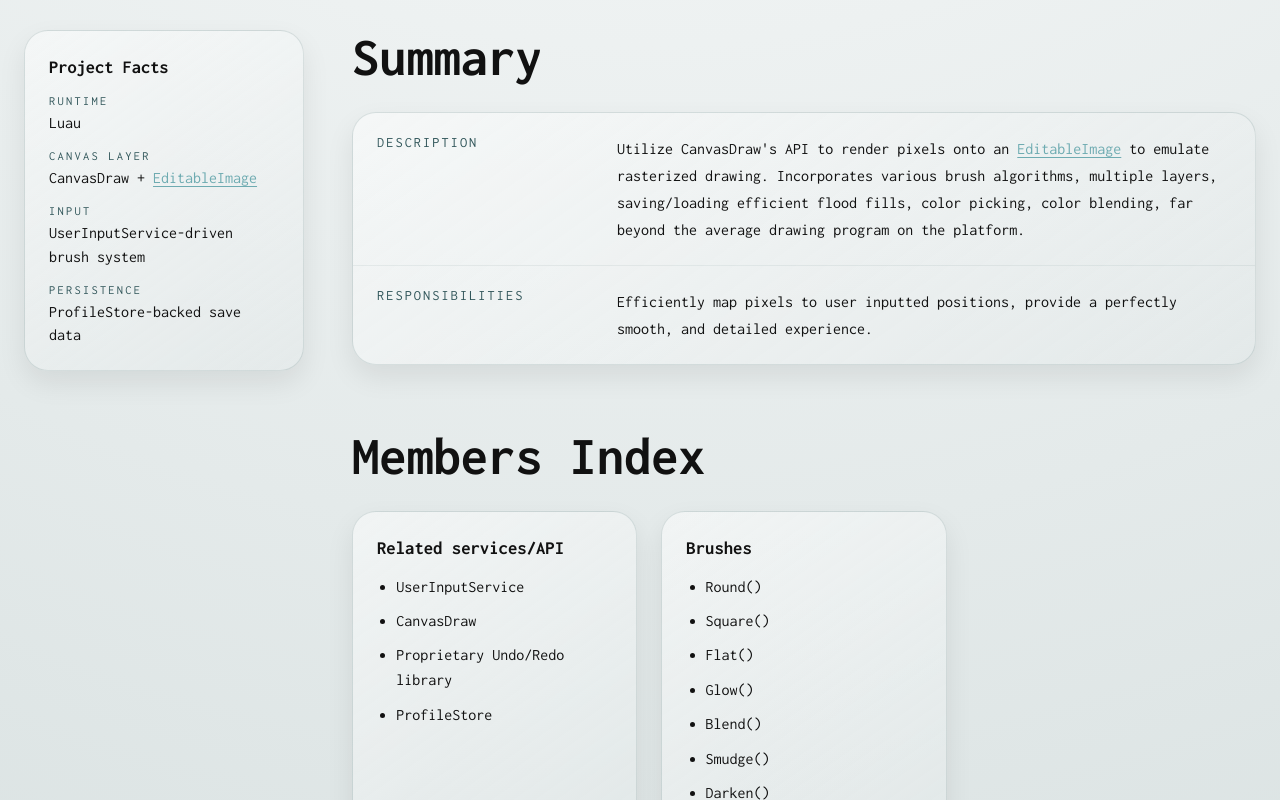
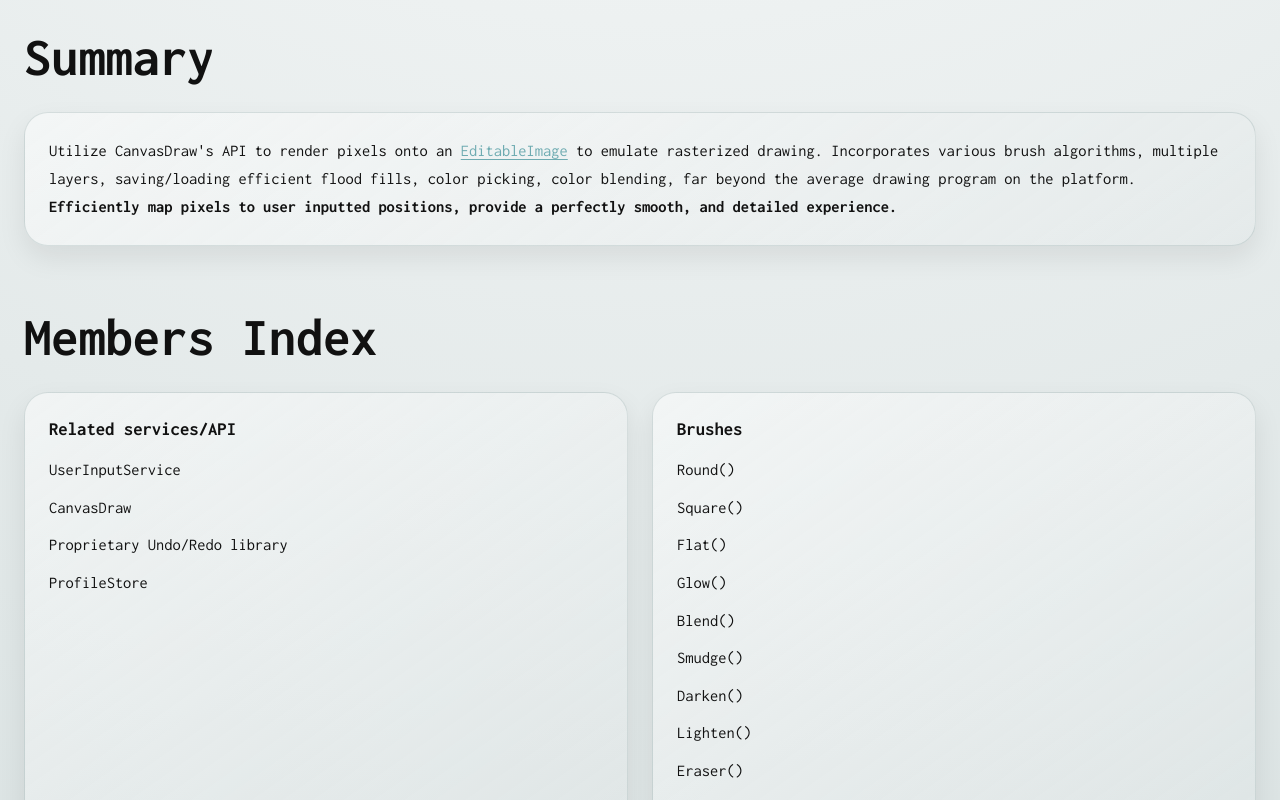
Before and after one commit to blondedkar/blondedkar.github.io, a React (Vite) app: page /RastProject in a window 1280 px wide. Shown: the part 940-1740 px from the top of the page. Built offline with nearby package versions, Linux system fonts and the light colour scheme.

Commit message:
Simplify project documentation content

```diff
--- a/src/pages/RastProject.tsx
+++ b/src/pages/RastProject.tsx
@@ -352,7 +352,6 @@
 
 export default function RastProject() {
   const pageRef = useRef<HTMLElement>(null);
-  const docsShellRef = useRef<HTMLDivElement>(null);
   const navigate = useNavigate();
 
   useLayoutEffect(() => {
@@ -498,54 +497,21 @@
         </div>
       </section>
 
-      <div ref={docsShellRef} className="DocsShell DocsReferenceShell">
-        <aside className="DocsSidebar">
-          <div className="ProjectPanel DocsSidebarCard DocsReferenceStatusCard">
-            <h2 className="DocsSidebarTitle">Project Facts</h2>
-            <div className="DocsMetaList">
-              <div className="DocsMetaRow">
-                <span className="DocsMetaLabel">Runtime</span>
-                <span className="DocsMetaValue">Luau</span>
-              </div>
-              <div className="DocsMetaRow">
-                <span className="DocsMetaLabel">Canvas Layer</span>
-                <span className="DocsMetaValue">
-                  {renderLinkedText("CanvasDraw + EditableImage")}
-                </span>
-              </div>
-              <div className="DocsMetaRow">
-                <span className="DocsMetaLabel">Input</span>
-                <span className="DocsMetaValue">UserInputService-driven brush system</span>
-              </div>
-              <div className="DocsMetaRow">
-                <span className="DocsMetaLabel">Persistence</span>
-                <span className="DocsMetaValue">ProfileStore-backed save data</span>
-              </div>
-            </div>
-          </div>
-        </aside>
-
-        <div className="DocsMain">
+      <div className="DocsMain">
           <section id="rast-summary" className="DocsReferenceSection">
             <div className="SectionHeadingRow">
               <h2 className="ProjectSectionTitle">Summary</h2>
             </div>
 
-            <article className="ProjectPanel DocsReferenceTable">
-              <div className="DocsReferenceRow">
-                <div className="DocsReferenceKey">Description</div>
-                <div className="DocsReferenceValue">
-                  {renderLinkedText(
-                    "Utilize CanvasDraw's API to render pixels onto an EditableImage to emulate rasterized drawing. Incorporates various brush algorithms, multiple layers, saving/loading efficient flood fills, color picking, color blending, far beyond the average drawing program on the platform."
-                  )}
-                </div>
-              </div>
-              <div className="DocsReferenceRow">
-                <div className="DocsReferenceKey">Responsibilities</div>
-                <div className="DocsReferenceValue">
+            <article className="ProjectPanel">
+              <p>
+                {renderLinkedText(
+                  "Utilize CanvasDraw's API to render pixels onto an EditableImage to emulate rasterized drawing. Incorporates various brush algorithms, multiple layers, saving/loading efficient flood fills, color picking, color blending, far beyond the average drawing program on the platform."
+                )}{" "}
+                <strong>
                   Efficiently map pixels to user inputted positions, provide a perfectly smooth, and detailed experience.
-                </div>
-              </div>
+                </strong>
+              </p>
             </article>
           </section>
 
@@ -556,13 +522,13 @@
 
             <div className="ProjectCardGrid DocsReferenceIndex">
               {memberGroups.map((group) => (
-                <article key={group.title} className="ProjectPanel DocsReferenceListCard">
+                <article key={group.title} className="ProjectPanel DocsReferenceParagraphCard">
                   <h3>{group.title}</h3>
-                  <ul className="DocsReferenceList">
+                  <div className="DocsReferenceParagraphs">
                     {group.items.map((item) => (
-                      <li key={item}>{item}</li>
+                      <p key={item}>{item}</p>
                     ))}
-                  </ul>
+                  </div>
                 </article>
               ))}
             </div>
@@ -635,11 +601,11 @@
                         ) : null}
 
                         {"items" in entry && entry.items ? (
-                          <ul className="DocsReferenceList ApiDocsList">
+                          <div className="DocsReferenceParagraphs ApiDocsParagraphs">
                             {entry.items.map((item) => (
-                              <li key={item}>{item}</li>
+                              <p key={item}>{item}</p>
                             ))}
-                          </ul>
+                          </div>
                         ) : null}
                       </article>
                     ))}
@@ -648,8 +614,6 @@
               ))}
             </div>
           </section>
-
-
 
           <section id="rast-changelog" className="DocsReferenceSection">
             <div className="SectionHeadingRow">
@@ -670,7 +634,7 @@
                 </div>
               </div>
 
-               <div className="DocsReferenceRow">
+              <div className="DocsReferenceRow">
                 <div className="DocsReferenceKey">v1.0</div>
                 <div className="DocsReferenceValue">
                   Began Roffinity.
@@ -695,7 +659,6 @@
               <AnimatedActionLabel label="Back to Projects" />
             </Link>
           </section>
-        </div>
       </div>
     </main>
   );
--- a/src/substyle.css
+++ b/src/substyle.css
@@ -461,81 +461,6 @@
   max-width: 24ch;
 }
 
-.DocsShell {
-  display: grid;
-  grid-template-columns: minmax(240px, 280px) minmax(0, 1fr);
-  gap: clamp(1.5rem, 4vw, 3rem);
-  align-items: start;
-}
-
-.DocsSidebar {
-  position: sticky;
-  top: 6.5rem;
-  display: flex;
-  flex-direction: column;
-  gap: 1.5rem;
-}
-
-.DocsSidebarCard {
-  overflow: hidden;
-}
-
-.DocsSidebarTitle {
-  margin: 0 0 1rem;
-  font-size: 1.15rem;
-  line-height: 1.25;
-}
-
-.DocsSidebarNav {
-  display: flex;
-  flex-direction: column;
-  gap: 0.9rem;
-}
-
-.DocsSidebarLink {
-  color: inherit;
-  text-decoration: none;
-  font-size: 1rem;
-  line-height: 1.4;
-  padding-bottom: 0.35rem;
-  border-bottom: 1px solid rgba(49, 86, 90, 0.12);
-  transition:
-    color 0.25s ease,
-    transform 0.25s ease,
-    border-color 0.25s ease;
-}
-
-.DocsSidebarLink:hover,
-.DocsSidebarLink:focus-visible {
-  color: var(--accent-color);
-  border-color: rgba(110, 171, 177, 0.45);
-  transform: translateX(6px);
-}
-
-.DocsMetaList {
-  display: flex;
-  flex-direction: column;
-  gap: 0.95rem;
-}
-
-.DocsMetaRow {
-  display: flex;
-  flex-direction: column;
-  gap: 0.25rem;
-}
-
-.DocsMetaLabel {
-  font-size: 0.78rem;
-  text-transform: uppercase;
-  letter-spacing: 0.18em;
-  color: #31565a;
-}
-
-.DocsMetaValue {
-  font-size: 1rem;
-  line-height: 1.45;
-}
-
 .DocsMain {
   display: flex;
   flex-direction: column;
@@ -608,10 +533,6 @@
   max-width: 66ch;
 }
 
-.DocsReferenceShell {
-  align-items: start;
-}
-
 .DocsReferenceSection {
   margin-top: 0;
   margin-bottom: clamp(2.5rem, 6vw, 4rem);
@@ -619,7 +540,7 @@
 }
 
 .DocsReferenceIndex {
-  grid-template-columns: repeat(3, minmax(0, 1fr));
+  grid-template-columns: repeat(2, minmax(0, 1fr));
 }
 
 .DocsReferenceEntries {
@@ -713,7 +634,7 @@
   margin: 0;
 }
 
-.ApiDocsList {
+.ApiDocsParagraphs {
   margin-top: 0.7rem;
 }
 
@@ -745,17 +666,19 @@
   line-height: 1.7;
 }
 
-.DocsReferenceListCard h3 {
+.DocsReferenceParagraphCard h3 {
   margin: 0 0 0.9rem;
 }
 
-.DocsReferenceList {
-  margin: 0;
-  padding-left: 1.2rem;
+.DocsReferenceParagraphs {
   display: flex;
   flex-direction: column;
   gap: 0.6rem;
   line-height: 1.55;
+}
+
+.DocsReferenceParagraphs p {
+  margin: 0;
 }
 
 .DocsReferenceEntryHeader {
@@ -819,15 +742,6 @@
 
   .BuildTimeline {
     grid-template-columns: 1fr;
-  }
-
-  .DocsShell {
-    grid-template-columns: 1fr;
-  }
-
-  .DocsSidebar {
-    position: relative;
-    top: auto;
   }
 
   .DocsStageTimeline,
```
